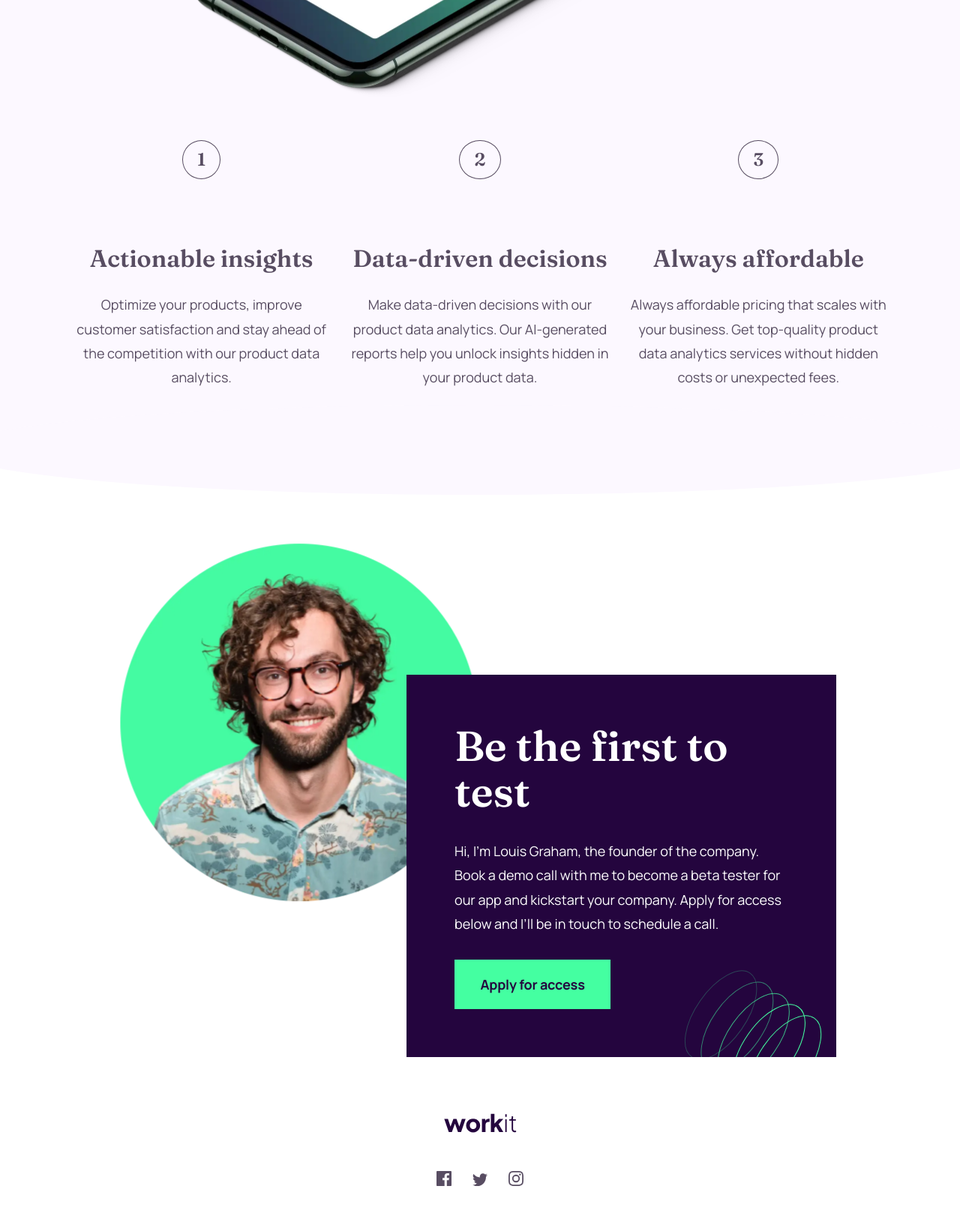
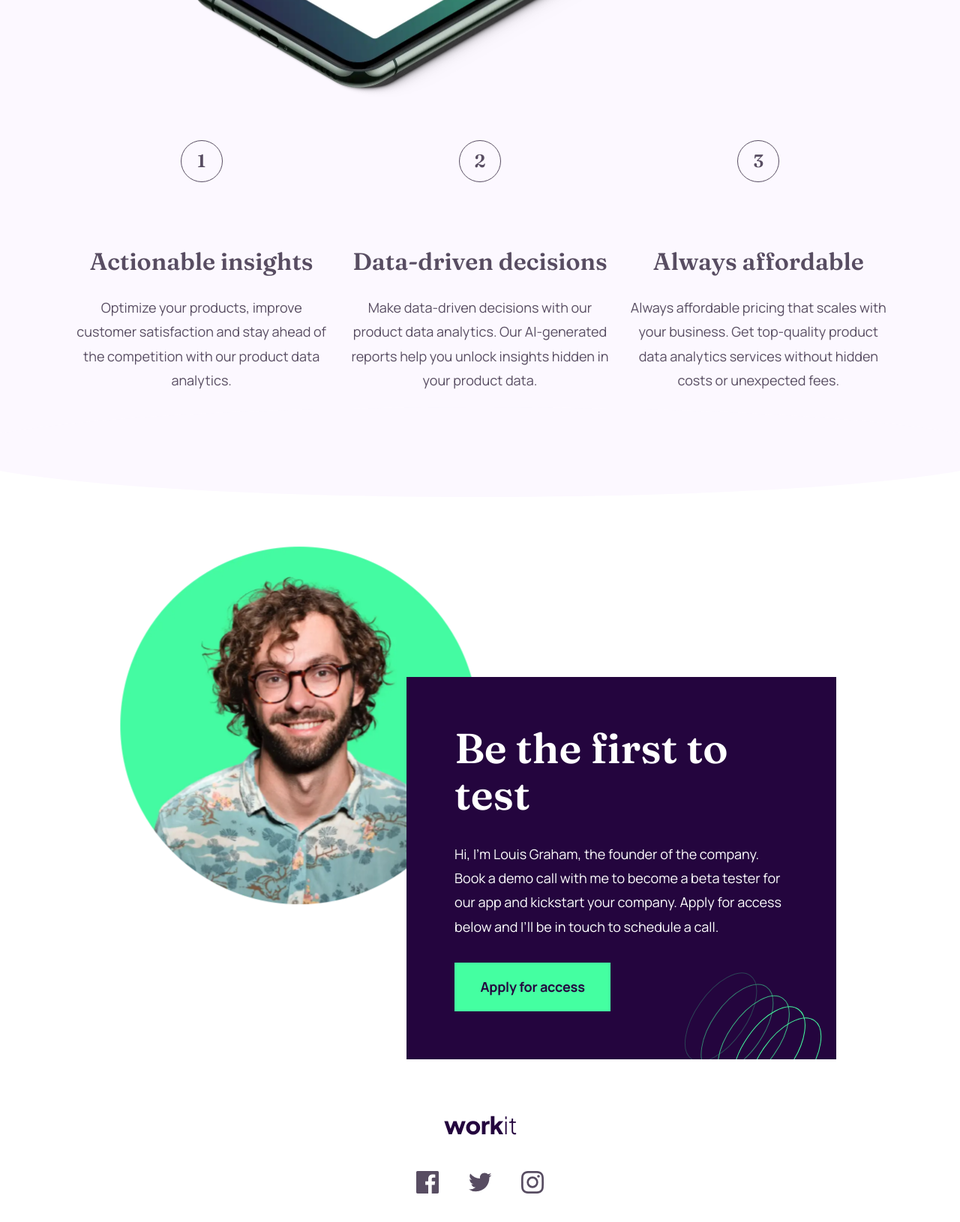
Before and after one commit to kaamiik/fm-Workit-Landing-Page, a plain HTML site: page index.html in a window 1280 px wide. Shown: the part 860-2490 px from the top of the page at 75% size. Drawn offline with Linux system fonts and the light colour scheme.

Commit message:
Solve some bugs

```diff
--- a/css/_typography.scss
+++ b/css/_typography.scss
@@ -30,15 +30,23 @@ h3 {
 }
 
 .feature-number {
+  width: rem(48);
+  height: rem(46);
+  padding-top: rem(6);
   display: inline-block;
   font-size: rem(20);
   line-height: 1.6;
-  padding: 0.25em 0.8em;
   border: 1px solid $Davys_Grey;
   border-radius: 50%;
 
   @include breakpoint(large) {
     font-size: rem(24);
+  }
+
+  @include breakpoint(large) {
+    width: rem(56);
+    height: rem(56);
+    padding-top: rem(8);
   }
 }
 
--- a/css/style.scss
+++ b/css/style.scss
@@ -221,14 +221,14 @@ footer {
     display: flex;
     justify-content: center;
     align-items: center;
-    gap: 1.75rem;
+    gap: 2.5rem;
   }
 }
 
 .icon {
   display: inline-block;
-  width: 20px;
-  height: 20px;
+  width: rem(30);
+  height: rem(30);
   background-size: cover;
 }
 
@@ -238,8 +238,8 @@ footer {
 
 .icon-twitter {
   background-image: url(/assets/images/icon-twitter.svg);
-  width: 20px;
-  height: 16.25px;
+  width: rem(30);
+  height: rem(26);
 }
 
 .icon-instagram {
--- a/index.html
+++ b/index.html
@@ -23,7 +23,7 @@
   <body class="bg-accent">
     <header class="primary-header bg-dark">
       <nav class="primary-nav">
-        <a href="#" aria-label="workit landing page logo"
+        <a href="#" aria-label="Workit - Home"
           ><img src="assets/images/logo-light.svg" alt=""
         /></a>
         <a href="#" class="btn btn-secondary">Apply for access</a>
@@ -33,7 +33,6 @@
       <section class="main-heading bg-dark">
         <h1 class="page-title">Data <em>tailored</em> to your needs.</h1>
         <a href="#" class="btn btn-primary">Learn more</a>
-        <span class="curve"></span>
       </section>
       <img
         src="assets/images/image-hero.webp"
@@ -41,9 +40,9 @@
         class="phone"
       />
       <div class="product-container">
-        <section class="product-features">
-          <div class="product-feature">
-            <p class="h2 feature-number">1</p>
+        <ol class="product-features">
+          <li class="product-feature">
+            <p class="h2 feature-number" aria-hidden="true">1</p>
             <div class="feature-text">
               <h2 class="section-title">Actionable insights</h2>
               <p>
@@ -51,9 +50,9 @@
                 ahead of the competition with our product data analytics.
               </p>
             </div>
-          </div>
-          <div class="product-feature">
-            <p class="h2 feature-number">2</p>
+          </li>
+          <li class="product-feature">
+            <p class="h2 feature-number" aria-hidden="true">2</p>
             <div class="feature-text">
               <h2 class="section-title">Data-driven decisions</h2>
               <p>
@@ -62,9 +61,9 @@
                 product data.
               </p>
             </div>
-          </div>
-          <div class="product-feature">
-            <p class="h2 feature-number">3</p>
+          </li>
+          <li class="product-feature">
+            <p class="h2 feature-number" aria-hidden="true">3</p>
             <div class="feature-text">
               <h2 class="section-title">Always affordable</h2>
               <p>
@@ -73,8 +72,8 @@
                 or unexpected fees.
               </p>
             </div>
-          </div>
-        </section>
+          </li>
+        </ol>
       </div>
       <section class="founder bg-white">
         <img
@@ -95,7 +94,7 @@
       </section>
     </main>
     <footer class="bg-white">
-      <a href="#" aria-label="workit landing page logo"
+      <a href="#" aria-label="Workit - Home"
         ><img src="assets/images/logo-dark.svg" alt=""
       /></a>
       <ul class="socials">
```
Also changed, not shown: css/style.css, 1 other file.
